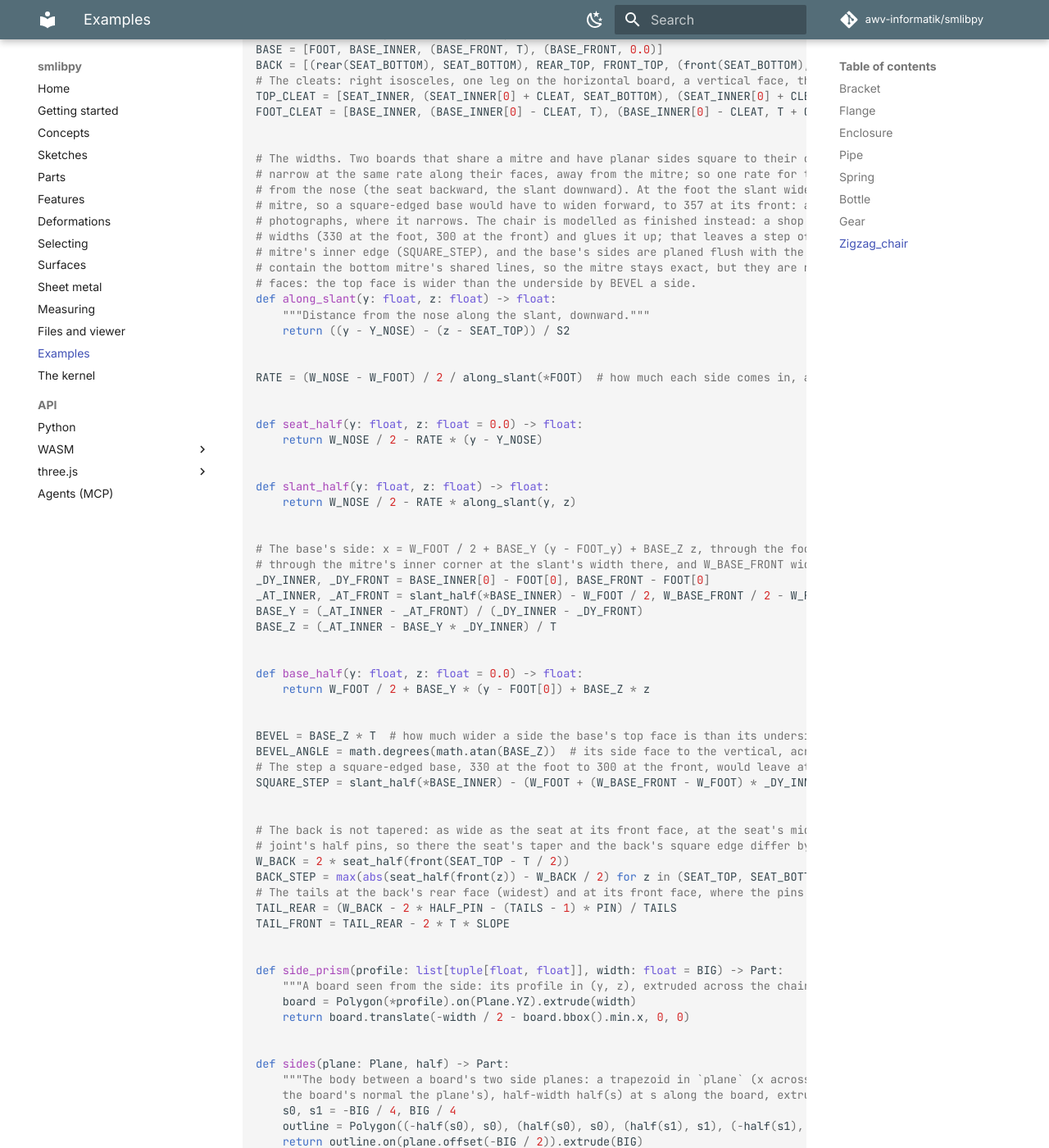
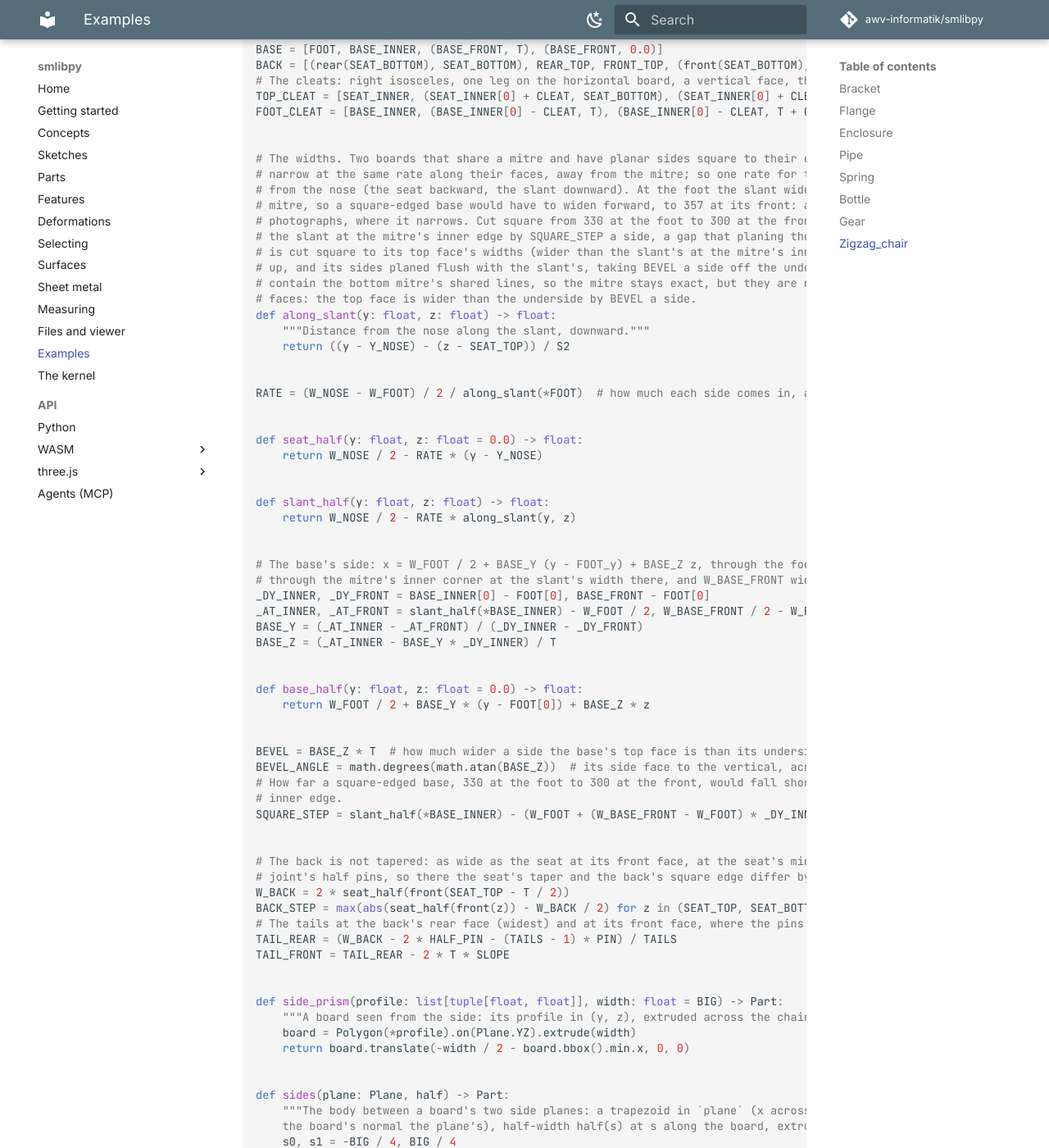
Before and after one commit to abernier/smlibpy, an MkDocs documentation site: the page built from docs/examples.md, in a window 1280 px wide and 1400 px high, scrolled down 9056 px. Shown: the whole window at 82% size. Built offline with MkDocs 1.6.1 and Material for MkDocs 9.7.7, drawn with Linux system fonts in a browser that asks for light colours; comment, search, counter and statistics services are not loaded.

Commit message:
Examples: the zigzag chair's base is cut to its top face's widths, then planed; a square 330-300 cut would fall short

```diff
--- a/docs/examples.md
+++ b/docs/examples.md
@@ -280,9 +280,10 @@ FOOT_CLEAT = [BASE_INNER, (BASE_INNER[0] - CLEAT, T), (BASE_INNER[0] - CLEAT, T
 # narrow at the same rate along their faces, away from the mitre; so one rate for the seat and the slant, measured
 # from the nose (the seat backward, the slant downward). At the foot the slant widens upward, away from the bottom
 # mitre, so a square-edged base would have to widen forward, to 357 at its front: against the drawing and the
-# photographs, where it narrows. The chair is modelled as finished instead: a shop cuts the base square to its
-# widths (330 at the foot, 300 at the front) and glues it up; that leaves a step of about 3 mm a side at the bottom
-# mitre's inner edge (SQUARE_STEP), and the base's sides are planed flush with the slant's. They end up planes that
+# photographs, where it narrows. Cut square from 330 at the foot to 300 at the front, the base would fall short of
+# the slant at the mitre's inner edge by SQUARE_STEP a side, a gap that planing the base cannot close. So the base
+# is cut square to its top face's widths (wider than the slant's at the mitre's inner edge, 300 at the front), glued
+# up, and its sides planed flush with the slant's, taking BEVEL a side off the underside. They end up planes that
 # contain the bottom mitre's shared lines, so the mitre stays exact, but they are no longer square to the base's
 # faces: the top face is wider than the underside by BEVEL a side.
 def along_slant(y: float, z: float) -> float:
@@ -315,7 +316,8 @@ def base_half(y: float, z: float = 0.0) -> float:
 
 BEVEL = BASE_Z * T  # how much wider a side the base's top face is than its underside
 BEVEL_ANGLE = math.degrees(math.atan(BASE_Z))  # its side face to the vertical, across the chair
-# The step a square-edged base, 330 at the foot to 300 at the front, would leave at the mitre's inner edge.
+# How far a square-edged base, 330 at the foot to 300 at the front, would fall short of the slant at the mitre's
+# inner edge.
 SQUARE_STEP = slant_half(*BASE_INNER) - (W_FOOT + (W_BASE_FRONT - W_FOOT) * _DY_INNER / _DY_FRONT) / 2
 
 
```
Also changed, not shown: 1 other file.
